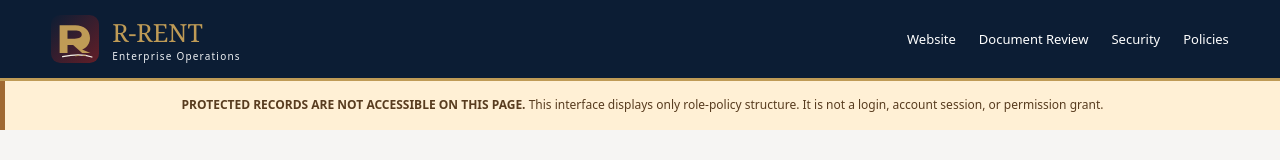
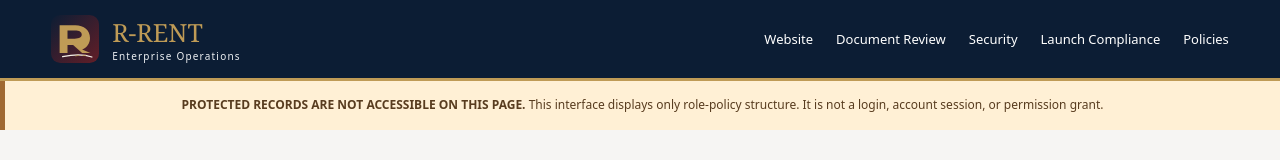
Before and after one commit to ceortpsc/R-rent-rental-car-company, a website: page operations.html in a window 1280 px wide. Shown: the top 160 px of the page. Drawn offline with Linux system fonts and the light colour scheme; no server answers.

Commit message:
feat(launch): wire launch dashboard, read-only API route, navigation, syntax and OpenAPI contract

```diff
--- a/operations.html
+++ b/operations.html
@@ -6,7 +6,7 @@
 <link rel="icon" type="image/svg+xml" href="/assets/r-rent-brand-icon.svg"><link rel="stylesheet" href="/operations.css">
 </head><body>
 <a class="skip" href="#app">Skip to dashboard</a>
-<header class="masthead"><a href="/" class="brand"><img src="/assets/r-rent-brand-icon.svg" width="48" height="48" alt=""><span>R-RENT <small>Enterprise Operations</small></span></a><nav><a href="/">Website</a><a href="/signing">Document Review</a><a href="/security">Security</a><a href="/terms">Policies</a></nav></header>
+<header class="masthead"><a href="/" class="brand"><img src="/assets/r-rent-brand-icon.svg" width="48" height="48" alt=""><span>R-RENT <small>Enterprise Operations</small></span></a><nav><a href="/">Website</a><a href="/signing">Document Review</a><a href="/security">Security</a><a href="/launch">Launch Compliance</a><a href="/terms">Policies</a></nav></header>
 <div class="guard"><strong>PROTECTED RECORDS ARE NOT ACCESSIBLE ON THIS PAGE.</strong> This interface displays only role-policy structure. It is not a login, account session, or permission grant.</div>
 <main id="app" class="shell">
 <section class="lead"><div><div class="eyebrow">R-RENT CONTROL CENTER / ARCHITECTURE</div><h1>Enterprise Operations</h1><p>Governed customer experience, fleet, verification, contracts, finance, cybersecurity, configurations and data retention—each with least-privilege boundaries and auditable decisions.</p></div><div class="review-status"><span id="service-state">Checking public system status…</span><strong>Production protected access remains gated</strong></div></section>
```
